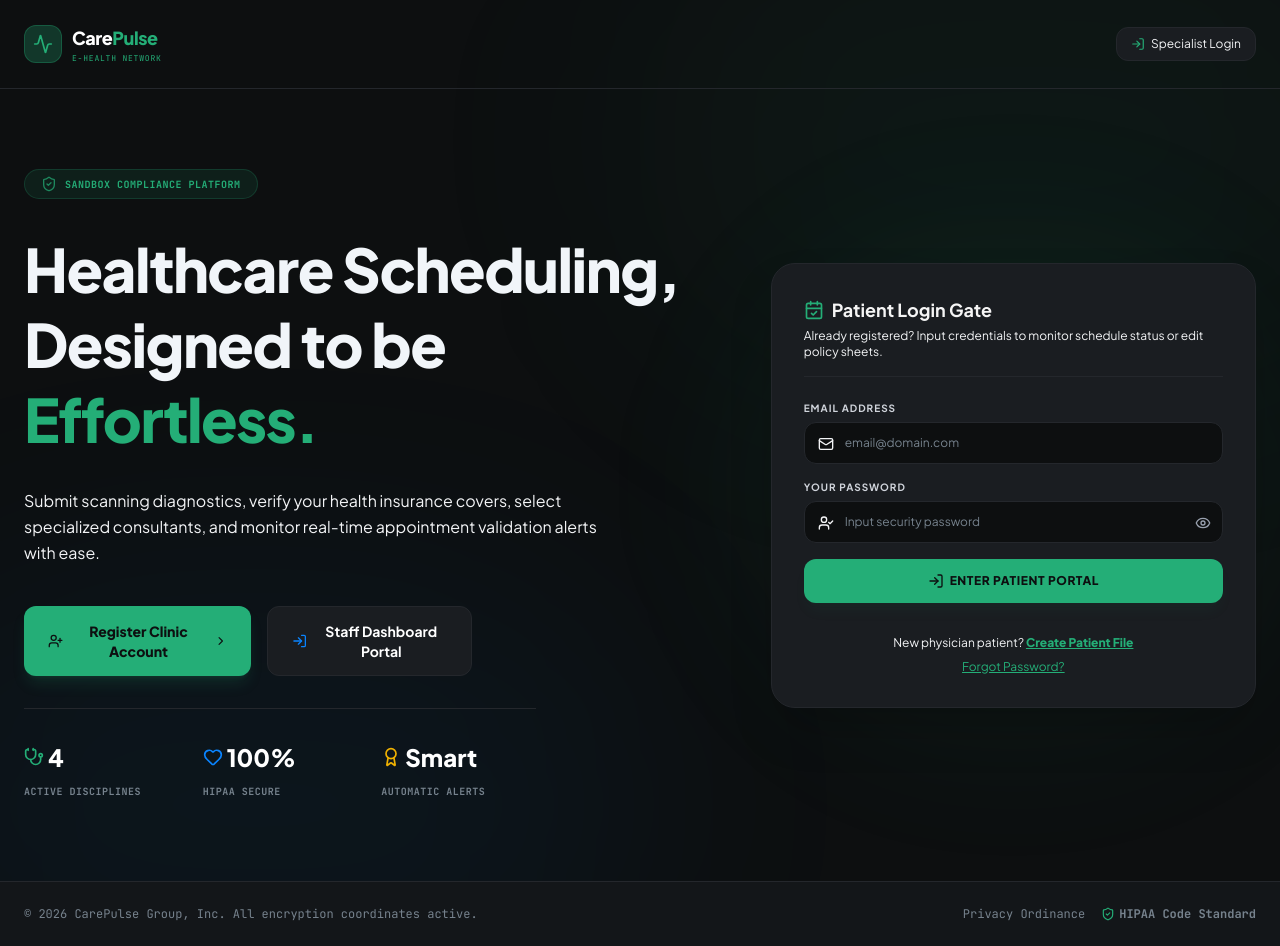
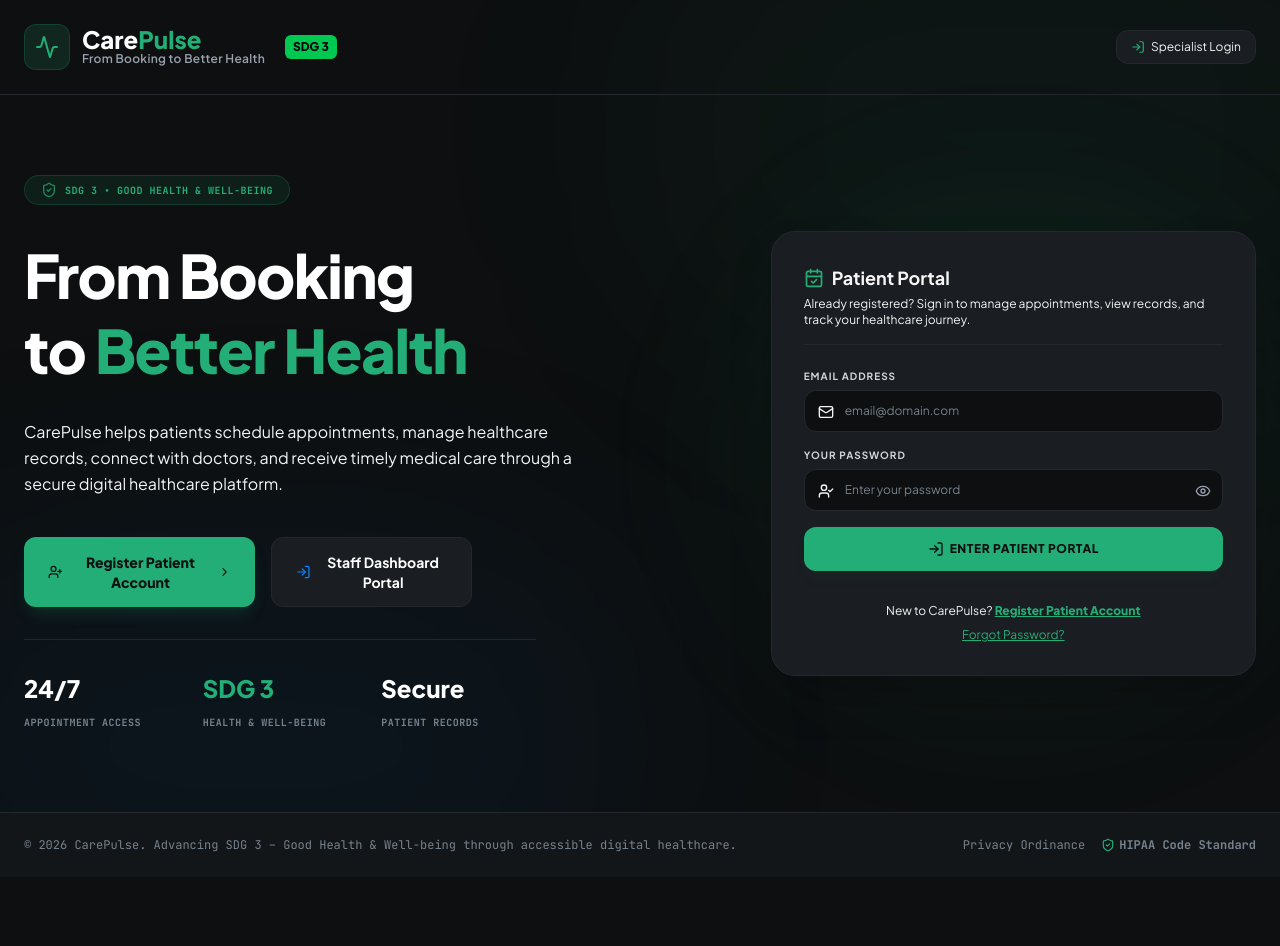
Before and after one commit to Prvkmr-Daddy-21/CarePulse, a React (Vite) app: page / in a window 1280 px wide. After the commit the page ends 877 px from the top, so only its background shows below. Built offline with nearby package versions, Linux system fonts and the light colour scheme.

Commit message:
feat(ui): enhance landing page and patient portal experience

```diff
--- a/src/components/LandingView.tsx
+++ b/src/components/LandingView.tsx
@@ -1,5 +1,4 @@
 import React, { useState } from "react";
-import { motion } from "motion/react";
 import {
   Activity,
   ShieldCheck,
@@ -7,9 +6,6 @@ import {
   LogIn,
   CalendarCheck,
   ChevronRight,
-  Stethoscope,
-  Heart,
-  Award,
   Mail,
   UserCheck,
   Eye,
@@ -18,7 +14,16 @@ import {
 import { api } from "../services/api";
 
 interface LandingViewProps {
-  onNavigate: (view: "landing" | "login" | "register" | "book" | "profile" | "admin") => void;
+  onNavigate: (
+    view:
+      | "landing"
+      | "login"
+      | "register"
+      | "book"
+      | "profile"
+      | "admin"
+      | "forgot-password"
+  ) => void;
   currentUser: any;
   currentPatient: any;
   onLoginSuccess?: (user: any) => void;
@@ -97,15 +102,24 @@ export const LandingView: React.FC<LandingViewProps> = ({
 
       {/* Navigation Header */}
       <header className="max-w-7xl mx-auto w-full px-6 py-6 flex items-center justify-between border-b border-dark-300 relative z-20">
-        <div className="flex items-center gap-2.5 cursor-pointer">
-          <div className="bg-brand-green/25 p-2 rounded-xl border border-brand-green/30">
-            <Activity className="h-5 w-5 text-brand-green" />
+        <div className="flex items-center gap-3 cursor-pointer">
+          <div className="bg-brand-green/15 p-2.5 rounded-xl border border-brand-green/20">
+            <Activity className="h-6 w-6 text-brand-green" />
           </div>
-          <div>
-            <span className="text-lg font-black tracking-tight text-white">
+
+          <div className="flex flex-col">
+            <h1 className="text-xl sm:text-2xl font-black leading-none">
               Care<span className="text-brand-green">Pulse</span>
+            </h1>
+
+            <span className="text-[10px] sm:text-xs text-gray-400 font-semibold tracking-wide">
+              From Booking to Better Health
             </span>
-            <span className="block text-[8px] font-mono tracking-widest text-brand-green uppercase">E-Health Network</span>
+          </div>
+          <div className="hidden sm:flex items-center ml-2">
+            <span className="bg-green-500 text-black font-black text-[10px] sm:text-xs px-2 py-1 rounded-md">
+              SDG 3
+            </span>
           </div>
         </div>
 
@@ -121,35 +135,39 @@ export const LandingView: React.FC<LandingViewProps> = ({
       </header>
 
       {/* Main hero grid section */}
-      <main className="max-w-7xl mx-auto w-full px-6 py-12 md:py-20 grid grid-cols-1 lg:grid-cols-12 gap-12 items-center relative z-10 flex-grow">
+      <main className="max-w-7xl mx-auto w-full px-6 py-12 md:py-20 grid grid-cols-1 lg:grid-cols-12 items-center gap-12  relative z-10 flex-grow">
 
         {/* Left column hero titles */}
-        <div className="lg:col-span-7 space-y-8">
+        <div className="lg:col-span-7 space-y-8 text-center lg:text-left">
 
           {/* Trust Banner badge */}
           <div className="inline-flex items-center gap-2 bg-brand-green/10 border border-brand-green/20 rounded-full py-1.5 px-4">
             <ShieldCheck className="w-4 h-4 text-brand-green animate-pulse" />
-            <span className="text-[10px] font-extrabold font-mono text-brand-green uppercase tracking-wider">SANDBOX COMPLIANCE PLATFORM</span>
+            <span className="text-[10px] font-extrabold font-mono text-brand-green uppercase tracking-wider">SDG 3 • GOOD HEALTH & WELL-BEING</span>
           </div>
 
-          <h1 className="text-4xl sm:text-5xl xl:text-6xl font-black tracking-tight text-slate-100 leading-tight">
-            Healthcare Scheduling, <br className="hidden sm:inline" />
-            Designed to be <span className="text-brand-green">Effortless.</span>
+          <h1 className="text-4xl sm:text-5xl lg:text-6xl font-black tracking-tight text-white leading-tight">
+            From Booking
+            <br />
+            to
+            <span className="text-brand-green"> Better Health</span>
           </h1>
 
-          <p className="text-sm sm:text-base text-gray-100 max-w-xl leading-relaxed">
-            Submit scanning diagnostics, verify your health insurance covers, select specialized consultants, and monitor real-time appointment validation alerts with ease.
+          <p className="text-sm sm:text-base text-gray-100 max-w-xl leading-relaxed mx-auto lg:mx-0">
+            CarePulse helps patients schedule appointments, manage healthcare records,
+            connect with doctors, and receive timely medical care through a secure
+            digital healthcare platform.
           </p>
 
           {/* Quick actions box */}
-          <div className="flex flex-col sm:flex-row gap-4 max-w-md pt-2">
+          <div className="flex flex-col sm:flex-row gap-4 max-w-md pt-2 mx-auto lg:mx-0">
             <button
               onClick={handleQuickRedirect}
               className="px-6 py-3.5 bg-brand-green hover:bg-brand-green/90 text-dark-100 text-sm font-black rounded-xl flex items-center justify-center gap-2 shadow-lg shadow-brand-green/15 transition-all cursor-pointer"
               id="hero-register-btn"
             >
               <UserPlus className="w-4.5 h-4.5" />
-              <span>{currentUser ? "Go to Dashboard" : "Register Clinic Account"}</span>
+              <span>{currentUser ? "Go to Dashboard" : "Register Patient Account"}</span>
               <ChevronRight className="w-4 h-4" />
             </button>
 
@@ -165,28 +183,36 @@ export const LandingView: React.FC<LandingViewProps> = ({
           </div>
 
           {/* Trust indicators */}
-          <div className="grid grid-cols-3 gap-3 sm:gap-6 border-t border-dark-300 pt-8 max-w-lg">
+          {/* CarePulse Highlights */}
+          <div className="grid grid-cols-3 gap-3 sm:gap-6 border-t border-dark-300 pt-8 max-w-lg mx-auto lg:mx-0">
+
             <div className="space-y-1">
-              <span className="block text-2xl font-black text-white flex items-center gap-1">
-                <Stethoscope className="w-5 h-5 text-brand-green" />
-                <span>4</span>
+              <span className="block text-2xl font-black text-white">
+                24/7
               </span>
-              <span className="text-[10px] uppercase font-mono tracking-wider text-dark-500 font-bold">Active Disciplines</span>
+              <span className="text-[10px] uppercase font-mono tracking-wider text-dark-500 font-bold">
+                Appointment Access
+              </span>
             </div>
+
             <div className="space-y-1">
-              <span className="block text-2xl font-black text-white flex items-center gap-1">
-                <Heart className="w-5 h-5 text-brand-blue" />
-                <span>100%</span>
+              <span className="block text-2xl font-black text-brand-green">
+                SDG 3
               </span>
-              <span className="text-[10px] uppercase font-mono tracking-wider text-dark-500 font-bold">HIPAA Secure</span>
+              <span className="text-[10px] uppercase font-mono tracking-wider text-dark-500 font-bold">
+                Health & Well-being
+              </span>
             </div>
+
             <div className="space-y-1">
-              <span className="block text-2xl font-black text-white flex items-center gap-1">
-                <Award className="w-5 h-5 text-yellow-500" />
-                <span>Smart</span>
+              <span className="block text-2xl font-black text-white">
+                Secure
               </span>
-              <span className="text-[10px] uppercase font-mono tracking-wider text-dark-500 font-bold">Automatic Alerts</span>
+              <span className="text-[10px] uppercase font-mono tracking-wider text-dark-500 font-bold">
+                Patient Records
+              </span>
             </div>
+
           </div>
         </div>
 
@@ -198,9 +224,9 @@ export const LandingView: React.FC<LandingViewProps> = ({
             <div className="border-b border-dark-300 pb-4">
               <h3 className="text-lg font-bold text-neutral-100 flex items-center gap-2">
                 <CalendarCheck className="w-5 h-5 text-brand-green" />
-                <span>Patient Login Gate</span>
+                <span>Patient Portal</span>
               </h3>
-              <p className="text-xs text-gray-100 mt-1">Already registered? Input credentials to monitor schedule status or edit policy sheets.</p>
+              <p className="text-xs text-gray-100 mt-1">Already registered? Sign in to manage appointments, view records, and track your healthcare journey.</p>
             </div>
 
             {loginErr && (
@@ -234,7 +260,7 @@ export const LandingView: React.FC<LandingViewProps> = ({
                     required
                     value={patientLoginPass}
                     onChange={(e) => setPatientLoginPass(e.target.value)}
-                    placeholder="Input security password"
+                    placeholder="Enter your password"
                     className="w-full bg-dark-100 border border-dark-300 rounded-xl py-3 pl-10 pr-10 text-xs text-white placeholder-dark-500 focus:outline-none focus:border-brand-green transition-all"
                   />
                   <button
@@ -268,12 +294,12 @@ export const LandingView: React.FC<LandingViewProps> = ({
 
             <div className="text-center pt-2 flex flex-col gap-2">
               <span className="text-xs text-gray-100">
-                New physician patient?{" "}
+                New to CarePulse?{" "}
                 <button
                   onClick={() => onNavigate("register")}
                   className="font-extrabold text-brand-green underline hover:text-brand-green/80 cursor-pointer"
                 >
-                  Create Patient File
+                  Register Patient Account
                 </button>
               </span>
               <button
@@ -290,7 +316,7 @@ export const LandingView: React.FC<LandingViewProps> = ({
       {/* Standard Legal Footer */}
       <footer className="border-t border-dark-300 bg-dark-150 relative z-20">
         <div className="max-w-7xl mx-auto w-full px-6 py-6 flex flex-col sm:flex-row items-center justify-between gap-4 text-xs text-dark-500 font-mono">
-          <span>© 2026 CarePulse Group, Inc. All encryption coordinates active.</span>
+          <span>© 2026 CarePulse. Advancing SDG 3 – Good Health & Well-being through accessible digital healthcare.</span>
           <div className="flex items-center gap-4">
             <span className="hover:text-white cursor-pointer transition-colors">Privacy Ordinance</span>
             <span className="hover:text-white cursor-pointer transition-colors font-semibold flex items-center gap-1">
```
Also changed, not shown: 1 other file (tests, documents, lock files or other folders).
